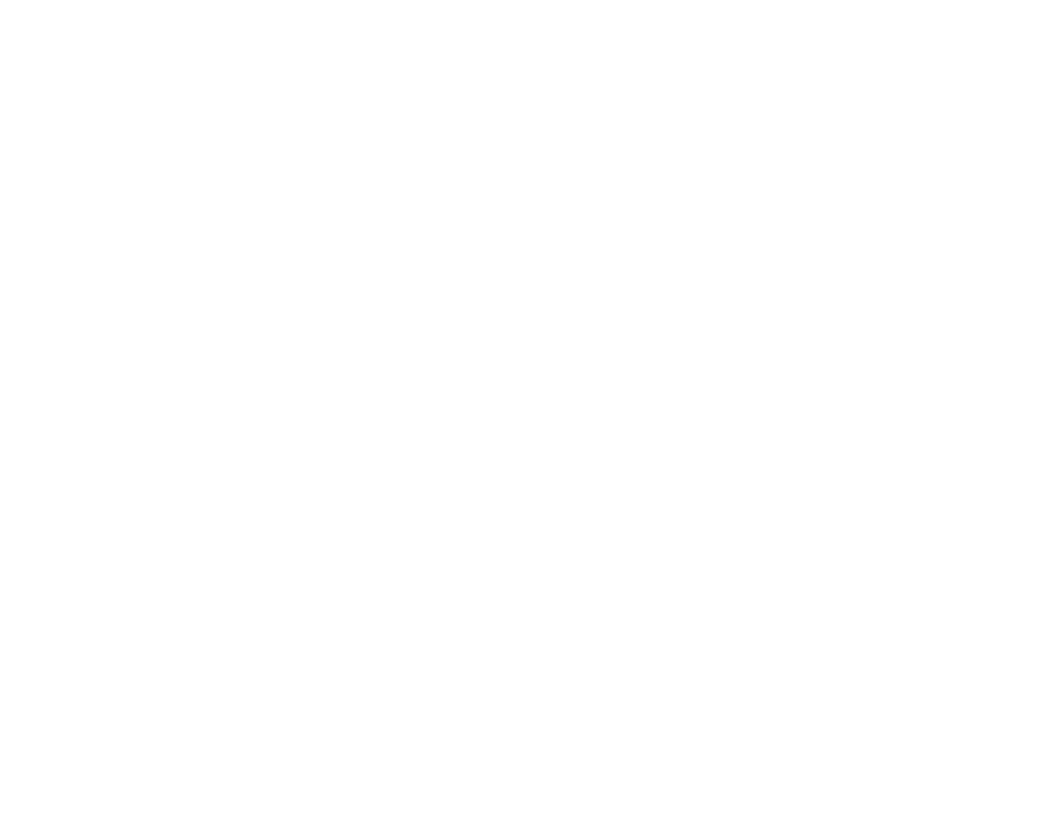
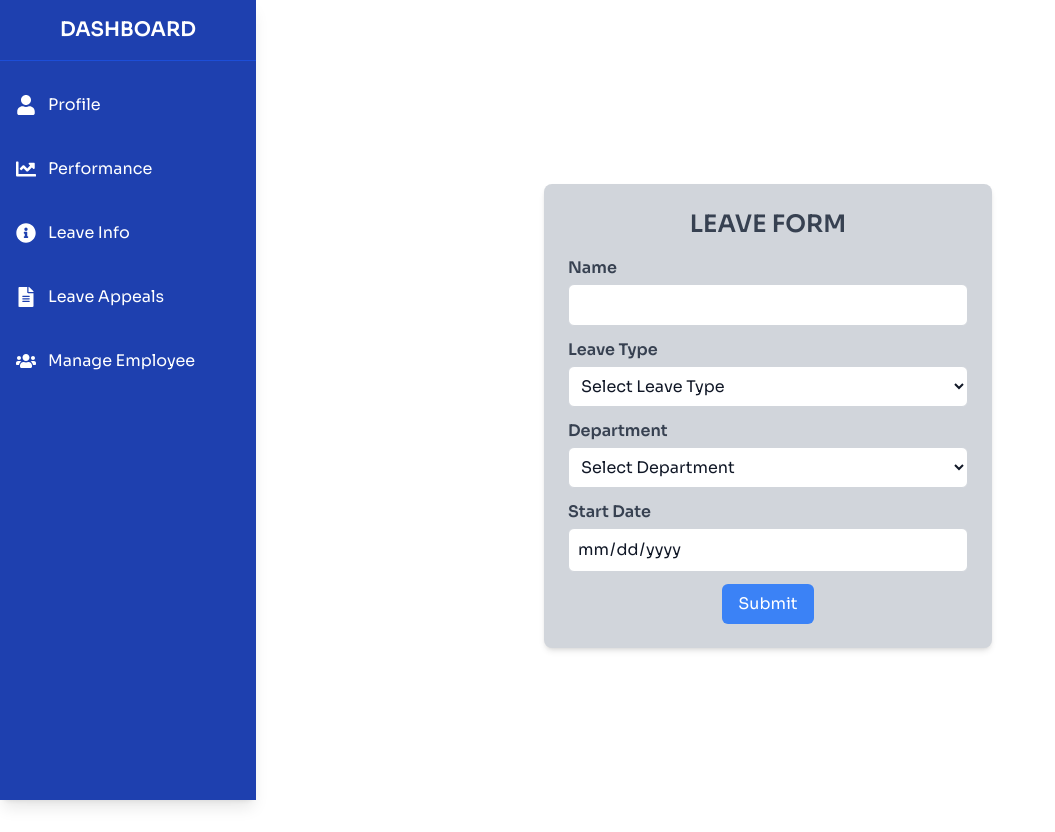
Before and after one commit to NesanduGMS/HRMS, a React (Create React App) app in the folder client/: page /dashboard/applyleave in a window 1280 px wide. Before the commit this address had no page. Shown: the whole page, without its empty margins (0-1055 px from the left). Before the commit the page ends 800 px from the top, so only its background shows below. Built offline with nearby package versions, Linux system fonts and the light colour scheme.

Commit message:
add leaveform (font end only)

```diff
--- a/client/src/App.jsx
+++ b/client/src/App.jsx
@@ -67,6 +67,7 @@
 import Leaveinfo from "./pages/Leaveinfo";
 import Leaveappeal from "./pages/Leaveappeal";
 import Manageemployee from "./pages/Manageemployee";
+import Applyleave from "./pages/Applyleave";
 
 const App = () => {
   const location = useLocation();
@@ -89,6 +90,8 @@
             <Route path="leaveinfo" element={<Leaveinfo />} />
             <Route path="leaveappeal" element={<Leaveappeal />} />
             <Route path="manageemployee" element={<Manageemployee />} />
+            <Route path="applyleave" element={<Applyleave/>}/>
+
           </Route>
           <Route path="/" element={<Home />} />
           <Route path="/aboutus" element={<AboutUs />} />
--- a/client/src/components/Leavecard.jsx
+++ b/client/src/components/Leavecard.jsx
@@ -1,14 +1,126 @@
-import React from 'react';
+// import React from 'react';
 
-function LeaveCard({ title, days }) {
+// function LeaveCard({ title, days }) {
+//   return (
+//     <div className="bg-gray-300 rounded-lg shadow-md p-4"> {/* Tailwind CSS classes for styling */}
+//       <div className="text-center">
+//         <h5 className="text-lg font-bold mb-2">{title}</h5>
+//         <p className="text-gray-700">{days} days</p>
+//       </div>
+//     </div>
+//   );
+// }
+
+// export default LeaveCard;
+
+import React, { useState } from 'react';
+
+function LeaveForm() {
+  const [formData, setFormData] = useState({
+    name: '',
+    leaveType: '',
+    department: '',
+    startDate: '',
+  });
+
+  const handleChange = (e) => {
+    setFormData({
+      ...formData,
+      [e.target.name]: e.target.value,
+    });
+  };
+
+  const handleSubmit = (e) => {
+    e.preventDefault();
+    console.log('Form Data Submitted:', formData);
+  };
+
   return (
-    <div className="bg-gray-300 rounded-lg shadow-md p-4"> {/* Tailwind CSS classes for styling */}
-      <div className="text-center">
-        <h5 className="text-lg font-bold mb-2">{title}</h5>
-        <p className="text-gray-700">{days} days</p>
+    <div className="flex items-center justify-center h-screen"> {/* Centers the form vertically and horizontally */}
+      <div className="bg-gray-300 p-6 rounded-lg shadow-md max-w-md w-full">
+        {/* Heading */}
+        <h2 className="text-center text-2xl font-bold text-gray-700 mb-4">LEAVE FORM</h2>
+
+        {/* Form */}
+        <form onSubmit={handleSubmit}>
+          {/* Name Input Field */}
+          <div className="mb-3">
+            <label className="block text-gray-700 font-bold mb-1" htmlFor="name">Name</label>
+            <input
+              type="text"
+              id="name"
+              name="name"
+              value={formData.name}
+              onChange={handleChange}
+              className="w-full p-2 border border-gray-300 rounded-md text-gray-900 bg-white"
+              required
+            />
+          </div>
+
+          {/* Leave Type Select Field */}
+          <div className="mb-3">
+            <label className="block text-gray-700 font-bold mb-1" htmlFor="leaveType">Leave Type</label>
+            <select
+              id="leaveType"
+              name="leaveType"
+              value={formData.leaveType}
+              onChange={handleChange}
+              className="w-full p-2 border border-gray-300 rounded-md text-gray-900 bg-white"
+              required
+            >
+              <option value="">Select Leave Type</option>
+              <option value="sick">Sick Leave</option>
+              <option value="casual">Casual Leave</option>
+              <option value="vacation">Vacation Leave</option>
+            </select>
+          </div>
+
+          {/* Department Select Field */}
+          <div className="mb-3">
+            <label className="block text-gray-700 font-bold mb-1" htmlFor="department">Department</label>
+            <select
+              id="department"
+              name="department"
+              value={formData.department}
+              onChange={handleChange}
+              className="w-full p-2 border border-gray-300 rounded-md text-gray-900 bg-white"
+              required
+            >
+              <option value="">Select Department</option>
+              <option value="hr">Human Resources</option>
+              <option value="engineering">Engineering</option>
+              <option value="sales">Sales</option>
+            </select>
+          </div>
+
+          {/* Start Date Input Field */}
+          <div className="mb-3">
+            <label className="block text-gray-700 font-bold mb-1" htmlFor="startDate">Start Date</label>
+            <input
+              type="date"
+              id="startDate"
+              name="startDate"
+              value={formData.startDate}
+              onChange={handleChange}
+              className="w-full p-2 border border-gray-300 rounded-md text-gray-900 bg-white appearance-none focus:outline-none focus:ring-2 focus:ring-blue-500 focus:border-transparent" // Add focus styles for better visibility
+              required
+            />
+          </div>
+
+
+          {/* Submit Button */}
+          <div className="text-center">
+            <button
+              type="submit"
+              className="bg-blue-500 text-white px-4 py-2 rounded-md hover:bg-blue-600"
+            >
+              Submit
+            </button>
+          </div>
+        </form>
       </div>
     </div>
   );
 }
 
-export default LeaveCard;
+export default LeaveForm;
--- /dev/null
+++ b/client/src/pages/Applyleave.jsx
@@ -0,0 +1,10 @@
+import React from 'react'
+import LeaveCard from '../components/Leavecard'
+
+const Applyleave = () => {
+  return (
+    <div><LeaveCard/></div>
+  )
+}
+
+export default Applyleave
--- a/client/src/pages/Leaveinfo.jsx
+++ b/client/src/pages/Leaveinfo.jsx
@@ -1,106 +1,6 @@
-
-// import axios from 'axios';
-// import React, { useEffect, useState } from 'react';
-
-// const Leaveinfo = () => {
-//   const userId = localStorage.getItem('ID');
-
-//   const [leaveData, setLeaveData] = useState(null); // Initialize as null
-//   const [avlleave, setavlleave] = useState();
-
-//   useEffect(() => {
-//     axios.get(`http://localhost:3005/auth/maxleaves/${userId}`)
-//       .then((result) => {
-//         if (result.data.Status) {
-//           setLeaveData(result.data.Result);
-//         } else {
-//           alert(result.data.Error);
-//         }
-//       })
-//       .catch((err) => {
-//         console.log(err);
-//       });
-//   }, [userId]);
-
-//   useEffect(() => {
-//     axios.get(`http://localhost:3005/auth/avalleaves/${userId}`)
-//       .then((result) => {
-//         if (result.data.Status) {
-//           setavlleave(result.data.Result);
-//           console.log(result.data.Result);
-//         } else {
-//           alert(result.data.Error);
-//         }
-//       })
-//       .catch((err) => {
-//         console.log(err);
-//       });
-//   },[]);
-
-//   // Check if leaveData is not yet loaded
-//   if (!leaveData && !avlleave) {
-//     return <div>Loading...</div>;
-//   }
-
-//   return (
-//     <div className="flex flex-col items-center p-4 relative">
-//       <h1 className="text-2xl font-bold mb-6 text-center">Leave Information</h1>
-//       <div className="grid grid-cols-2 gap-4 mb-16">
-//         {/* Card 1 */}
-//         <div className="bg-white shadow-lg rounded-lg flex flex-col justify-between items-center p-6 h-64 w-64 transition-transform transform hover:scale-105">
-//           <h2 className="text-lg font-semibold">NO PAY LEAVE</h2>
-//           <div>
-//             <p className="text-gray-600">Entitlement: {leaveData.No_Pay_Leave_Count ?? 'N/A'} days</p>
-//             <p className="text-gray-600">Used: 3 days</p>
-//             <p className="text-gray-600">Remaining: 7 days</p>
-//           </div>
-//         </div>
-
-//         {/* Card 2 */}
-//         <div className="bg-white shadow-lg rounded-lg flex flex-col justify-between items-center p-6 h-64 w-64 transition-transform transform hover:scale-105">
-//           <h2 className="text-lg font-semibold">CASUAL LEAVE</h2>
-//           <div>
-//             <p className="text-gray-600">Entitlement: {leaveData.Casual_Leave_Count ?? 'N/A'} days</p>
-//             <p className="text-gray-600">Used: 2 days</p>
-//             <p className="text-gray-600">Remaining: 3 days</p>
-//           </div>
-//         </div>
-
-//         {/* Card 3 */}
-//         <div className="bg-white shadow-lg rounded-lg flex flex-col justify-between items-center p-6 h-64 w-64 transition-transform transform hover:scale-105">
-//           <h2 className="text-lg font-semibold">ANNUAL LEAVE</h2>
-//           <div>
-//             <p className="text-gray-600">Entitlement: {leaveData.Annual_Leave_Count ?? 'N/A'} days</p>
-//             <p className="text-gray-600">Used: 5 days</p>
-//             <p className="text-gray-600">Remaining: 10 days</p>
-//           </div>
-//         </div>
-
-//         {/* Card 4 */}
-//         <div className="bg-white shadow-lg rounded-lg flex flex-col justify-between items-center p-6 h-64 w-64 transition-transform transform hover:scale-105">
-//           <h2 className="text-lg font-semibold">MATERNITY LEAVE</h2>
-//           <div>
-//             <p className="text-gray-600">Entitlement: {leaveData.Maternity_Leave_Count ?? 'N/A'} weeks</p>
-//             <p className="text-gray-600">Used: 4 weeks</p>
-//             <p className="text-gray-600">Remaining: 8 weeks</p>
-//           </div>
-//         </div>
-//       </div>
-
-//       {/* Apply Leave Button */}
-//       <button className="absolute bottom-4 right-4 bg-blue-600 text-white px-4 py-2 rounded-lg hover:bg-blue-700">
-//         APPLY A LEAVE
-//       </button>
-//     </div>
-//   );
-// };
-
-// export default Leaveinfo;
-
-
-
 import axios from 'axios';
 import React, { useEffect, useState } from 'react';
+import { Link } from 'react-router-dom';
 
 const Leaveinfo = () => {
   const userId = localStorage.getItem('ID');
@@ -188,9 +88,12 @@
       </div>
 
       {/* Apply Leave Button */}
+      <Link to={'/dashboard/applyleave'}>
       <button className="absolute bottom-4 right-4 bg-blue-600 text-white px-4 py-2 rounded-lg hover:bg-blue-700">
         APPLY A LEAVE
       </button>
+      </Link>
+
     </div>
   );
 };
```
